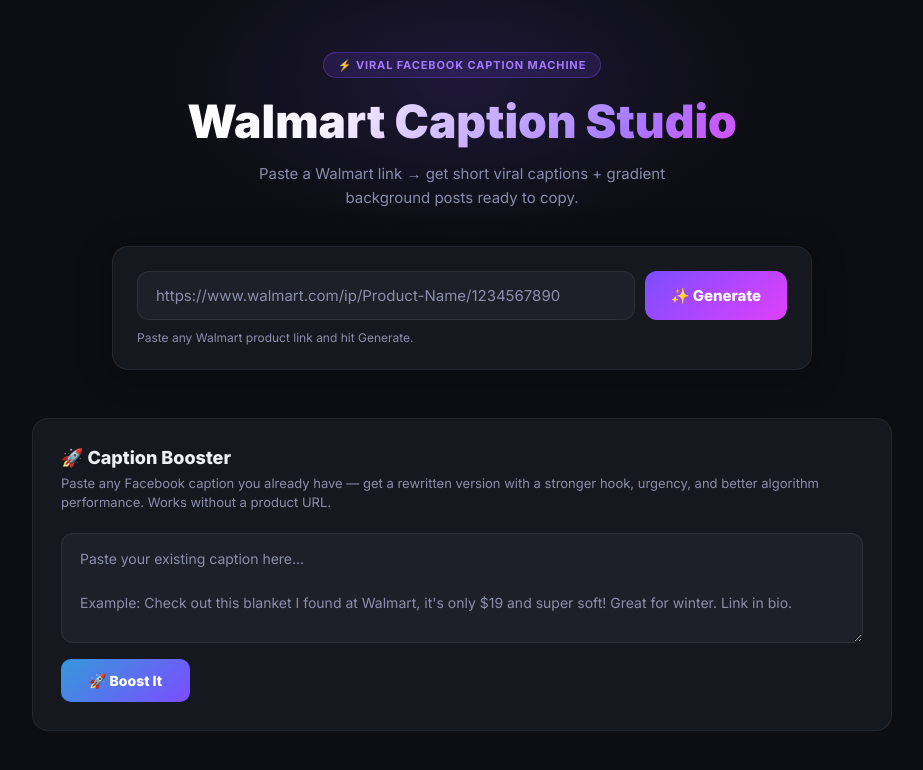
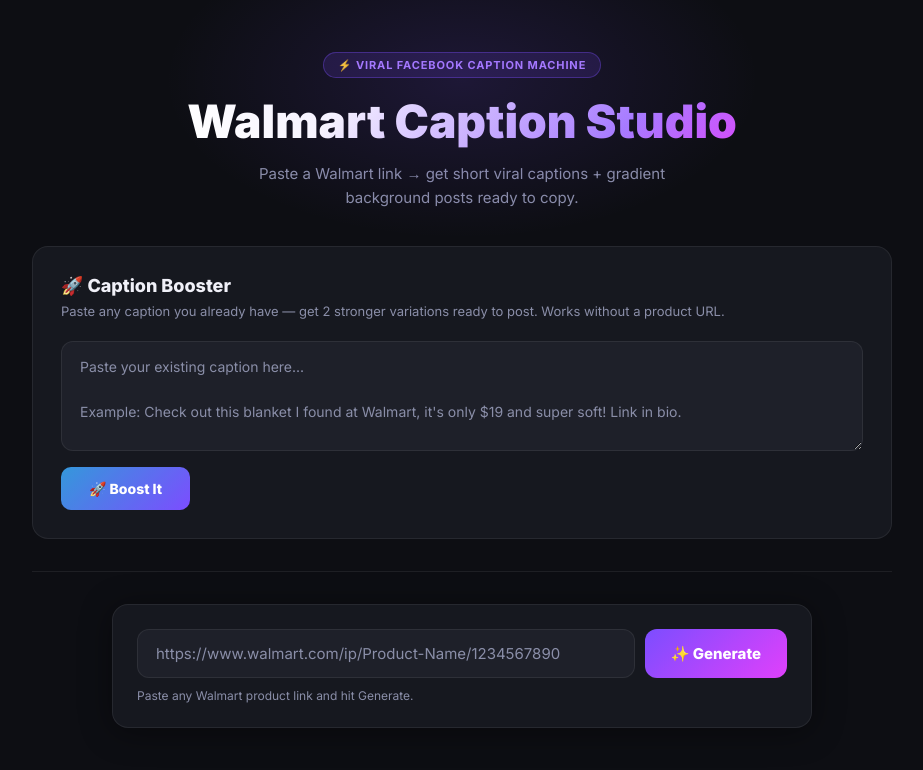
Before and after one commit to Yasserasg4/walmart-caption-studio, a Flask app: page / in a window 1280 px wide. Shown: the top 770 px of the page, without its empty margins (178-1101 px from the left). Run offline with Flask 3, Linux system fonts and the light colour scheme.

Commit message:
Booster on top, 2 variations per boost

```diff
--- a/app.py
+++ b/app.py
@@ -74,7 +74,7 @@
     except Exception as e:
         return jsonify({'error': f'Improvement failed: {str(e)}'}), 500
 
-    return jsonify({'improved': improved})
+    return jsonify({'variations': improved})
 
 
 if __name__ == '__main__':
--- a/caption_generator.py
+++ b/caption_generator.py
@@ -179,10 +179,10 @@
     return []
 
 
-def improve_existing_caption(caption: str, product_name: str = '', price: str = '') -> str:
+def improve_existing_caption(caption: str, product_name: str = '', price: str = '') -> list[str]:
     """
-    Takes an existing Facebook caption and rewrites it to be more viral,
-    algorithm-friendly, and converting — while keeping the same core message.
+    Returns 2 distinct improved variations of the caption.
+    Each uses a different conversion angle/style.
     """
     client = Groq()
 
@@ -240,20 +240,28 @@
 
 Return ONLY the rewritten caption. No explanation, no quotes, no label."""
 
-    response = client.chat.completions.create(
-        model='llama-3.3-70b-versatile',
-        max_tokens=300,
-        temperature=0.85,
-        messages=[
-            {
-                'role': 'system',
-                'content': 'You are a viral Facebook content optimizer. Return ONLY the improved caption text, nothing else.',
-            },
-            {'role': 'user', 'content': prompt},
-        ],
-    )
+    variation_prompts = [
+        prompt + "\n\nSTYLE FOR THIS VARIATION: Lead with urgency or scarcity. Make it feel like something is about to disappear.",
+        prompt + "\n\nSTYLE FOR THIS VARIATION: Lead with a personal confession or reaction. Make it feel like she's talking to her best friend.",
+    ]
 
-    return (response.choices[0].message.content or '').strip().strip('"')
+    results = []
+    for vp in variation_prompts:
+        resp = client.chat.completions.create(
+            model='llama-3.3-70b-versatile',
+            max_tokens=300,
+            temperature=0.9,
+            messages=[
+                {
+                    'role': 'system',
+                    'content': 'You are a viral Facebook content optimizer. Return ONLY the improved caption text, nothing else.',
+                },
+                {'role': 'user', 'content': vp},
+            ],
+        )
+        results.append((resp.choices[0].message.content or '').strip().strip('"'))
+
+    return results
 
 
 STYLE_LABELS = {
--- a/templates/index.html
+++ b/templates/index.html
@@ -127,6 +127,7 @@
     }
 
     @media (max-width: 700px) {
+      #boost-variations-grid { grid-template-columns: 1fr !important; }
       .input-row { flex-direction: column; }
       .captions-grid { grid-template-columns: 1fr; }
       .caption-text, .story-text { font-size: 15px; }
@@ -140,6 +141,25 @@
   <h1>Walmart Caption Studio</h1>
   <p>Paste a Walmart link → get short viral captions + gradient background posts ready to copy.</p>
 </section>
+
+<!-- Caption Booster (top) -->
+<div class="standalone" style="margin-bottom:0;">
+  <div class="section-card">
+    <div class="section-title">🚀 Caption Booster</div>
+    <div class="section-subtitle">Paste any caption you already have — get 2 stronger variations ready to post. Works without a product URL.</div>
+    <textarea id="boost-input" class="caption-textarea" placeholder="Paste your existing caption here...&#10;&#10;Example: Check out this blanket I found at Walmart, it's only $19 and super soft! Link in bio."></textarea>
+    <button class="btn-boost" id="btn-boost" onclick="boostCaption()">🚀 Boost It</button>
+    <div class="boost-result" id="boost-result">
+      <p class="section-label" style="margin:18px 0 12px;">✨ 2 Variations</p>
+      <div style="display:grid;grid-template-columns:1fr 1fr;gap:12px;" id="boost-variations-grid"></div>
+    </div>
+  </div>
+</div>
+
+<!-- divider -->
+<div style="max-width:900px;margin:32px auto;padding:0 20px;">
+  <div style="border-top:1px solid var(--border);"></div>
+</div>
 
 <div class="input-wrap">
   <div class="input-card">
@@ -188,23 +208,6 @@
 
 </div>
 
-<!-- STANDALONE: Caption Booster -->
-<div class="standalone" style="margin-top:48px;">
-  <div class="section-card">
-    <div class="section-title">🚀 Caption Booster</div>
-    <div class="section-subtitle">Paste any Facebook caption you already have — get a rewritten version with a stronger hook, urgency, and better algorithm performance. Works without a product URL.</div>
-    <textarea id="boost-input" class="caption-textarea" placeholder="Paste your existing caption here...&#10;&#10;Example: Check out this blanket I found at Walmart, it's only $19 and super soft! Great for winter. Link in bio."></textarea>
-    <button class="btn-boost" id="btn-boost" onclick="boostCaption()">🚀 Boost It</button>
-    <div class="boost-result" id="boost-result">
-      <p class="section-label" style="margin-bottom:10px;">✨ Improved Version</p>
-      <div class="boost-output" id="boost-output"></div>
-      <button class="btn-copy" id="btn-boost-copy" onclick="copyBoost()">
-        <svg width="16" height="16" fill="none" stroke="currentColor" stroke-width="2" viewBox="0 0 24 24"><rect x="9" y="9" width="13" height="13" rx="2"/><path d="M5 15H4a2 2 0 01-2-2V4a2 2 0 012-2h9a2 2 0 012 2v1"/></svg>
-        Copy Improved Caption
-      </button>
-    </div>
-  </div>
-</div>
 
 <script>
   let lastURL = '';
@@ -363,7 +366,7 @@
 
     const btn = document.getElementById('btn-boost');
     btn.disabled = true;
-    btn.textContent = '⏳ Improving…';
+    btn.textContent = '⏳ Writing variations…';
     document.getElementById('boost-result').style.display = 'none';
 
     try {
@@ -373,7 +376,22 @@
       });
       const data = await resp.json();
       if (!resp.ok || data.error) throw new Error(data.error);
-      document.getElementById('boost-output').textContent = data.improved;
+
+      const grid = document.getElementById('boost-variations-grid');
+      grid.innerHTML = '';
+      const labels = ['⚡ Variation 1', '🔥 Variation 2'];
+      data.variations.forEach((text, i) => {
+        const card = document.createElement('div');
+        card.className = 'caption-card';
+        card.innerHTML = `
+          <div class="caption-header">
+            <div class="caption-tag" style="background:rgba(124,77,255,0.12);color:var(--purple-light);border:1px solid rgba(124,77,255,0.3);">${labels[i]}</div>
+          </div>
+          <div class="caption-body"><div class="story-text">${text}</div></div>`;
+        card.appendChild(makeCopyBtn(text));
+        grid.appendChild(card);
+      });
+
       document.getElementById('boost-result').style.display = 'block';
     } catch (err) {
       alert('Error: ' + err.message);
@@ -381,16 +399,6 @@
       btn.disabled = false;
       btn.textContent = '🚀 Boost It';
     }
-  }
-
-  function copyBoost() {
-    const text = document.getElementById('boost-output').textContent;
-    const btn = document.getElementById('btn-boost-copy');
-    navigator.clipboard.writeText(text).then(() => {
-      btn.innerHTML = checkIcon() + ' Copied!';
-      btn.classList.add('copied');
-      setTimeout(() => { btn.innerHTML = copyIcon() + ' Copy Improved Caption'; btn.classList.remove('copied'); }, 2200);
-    });
   }
 
   function resetAll() {
```
Also changed, not shown: fly.toml (added, +20 -0 lines).
